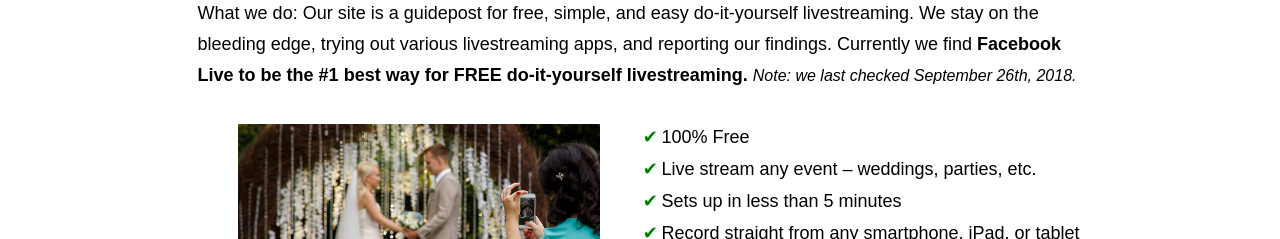
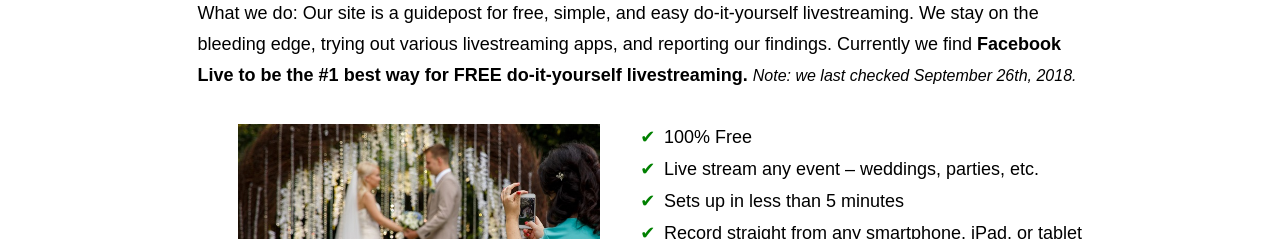
Before and after one commit to mssiegel/livestream, a plain HTML site: page index.html in a window 1280 px wide. Shown: the part 561-800 px from the top of the page. Drawn offline with Linux system fonts and the light colour scheme.

Commit message:
editing styles

```diff
--- a/code/styles.css
+++ b/code/styles.css
@@ -66,14 +66,21 @@
 }
 
 li:before {
-  content: '✔';
+/*  content: '✔';*/
+
+  content:"\2714\0020";
+
   color: green;
   margin-right: .2em;
 }
+/*ul:nth-child(2) li:before {content:'✔'; }*/
 
 .row li {
   margin-bottom: 10px;
   list-style: none;
+}
+
+fig-caption:before {
 }
 
 figcaption {
```
